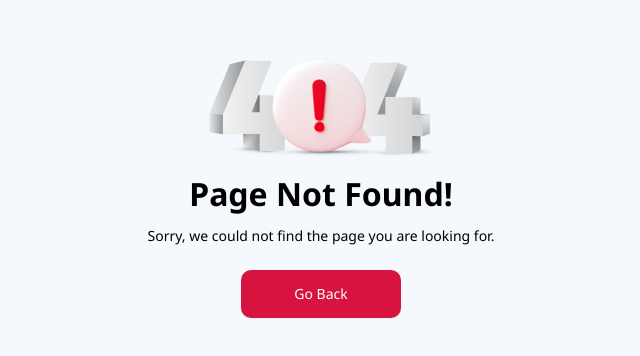
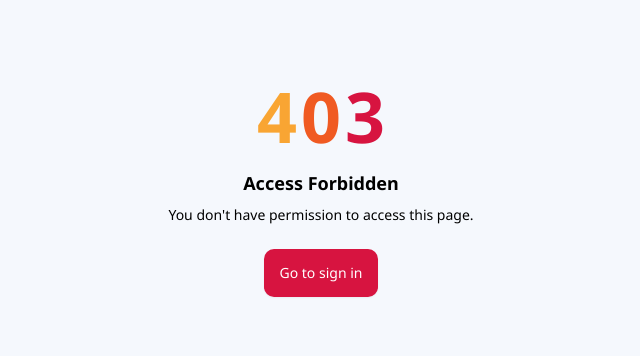
Before and after one commit to spacifyos/spacify-agency-web-app, a Next.js app: page /forbidden in a window 1280 px wide. Before the commit this address had no page. Shown: the part 220-576 px from the top of the page, without its empty margins (319-959 px from the left). Built offline with nearby package versions, Linux system fonts and the light colour scheme.

Commit message:
error page handle

```diff
--- a/app/500/page.js
+++ b/app/error/page.js
@@ -1,16 +1,8 @@
-"use client";
-
 import CustomText from "@/components/CustomText";
 import CustomButton from "@/components/CustomButton";
-import { useRouter } from "next/navigation";
+import Link from "next/link";
 
-export default function Page({ error, reset }) {
-  const router = useRouter();
-
-  const onClickGoToBack = () => {
-    router.replace("/");
-  };
-
+export default function ErrorPage() {
   return (
     <div className="flex h-screen flex-1 flex-col items-center justify-center bg-primary-background px-10">
       <div className="flex gap-1">
@@ -35,24 +27,20 @@ export default function Page({ error, reset }) {
       </div>
 
       <CustomText textClassName="text-lg text-center font-bold pb-2">
-        Oops! Internet Server Error.
+        Oops! Something went wrong!
       </CustomText>
 
       <CustomText textClassName="text-center text-sm pb-6">
-        User can try again later.
+        An unexpected error occurred
       </CustomText>
 
       <div className="flex gap-4">
-        <CustomButton
-          buttonText="Try Again"
-          buttonClassName="btn-primary"
-          onClick={reset}
-        />
-        <CustomButton
-          buttonText="Go to home page"
-          buttonClassName="btn-primary"
-          onClick={onClickGoToBack}
-        />
+        <Link href="/">
+          <CustomButton
+            buttonText="Go to home page"
+            buttonClassName="btn-primary"
+          />
+        </Link>
       </div>
     </div>
   );
--- /dev/null
+++ b/app/forbidden/page.js
@@ -0,0 +1,54 @@
+"use client";
+
+import CustomText from "@/components/CustomText";
+import CustomButton from "@/components/CustomButton";
+import { useRouter } from "next/navigation";
+import Images from "@/src/utils/Image";
+import CustomImage from "@/components/CustomImage";
+
+export default function Forbidden() {
+  const router = useRouter();
+
+  const onClickGoToBack = () => {
+    router.replace("/sign-in");
+  };
+
+  return (
+    <div className="flex h-screen flex-1 flex-col items-center justify-center bg-primary-background px-10">
+      <div className="flex gap-1">
+        <CustomText
+          textClassName="font-bold"
+          styles={{ fontSize: 70, color: "#f9a533" }}
+        >
+          4
+        </CustomText>
+        <CustomText
+          textClassName="font-bold"
+          styles={{ fontSize: 70, color: "#f05a22" }}
+        >
+          0
+        </CustomText>
+        <CustomText
+          textClassName="font-bold"
+          styles={{ fontSize: 70, color: "#d71440" }}
+        >
+          3
+        </CustomText>
+      </div>
+
+      <CustomText textClassName="text-lg text-center font-bold pb-2">
+        Access Forbidden
+      </CustomText>
+
+      <CustomText textClassName="text-center text-sm pb-6">
+        You don't have permission to access this page.
+      </CustomText>
+
+      <CustomButton
+        buttonText="Go to sign in"
+        buttonClassName="btn-primary"
+        onClick={onClickGoToBack}
+      />
+    </div>
+  );
+}
```
